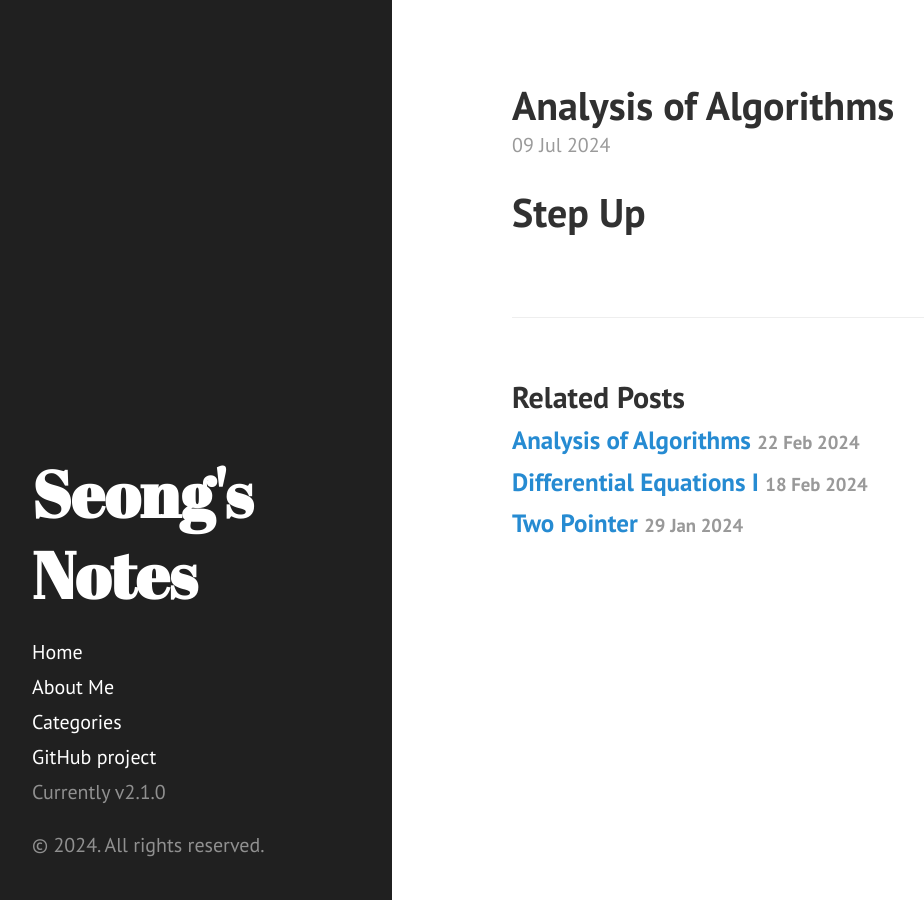
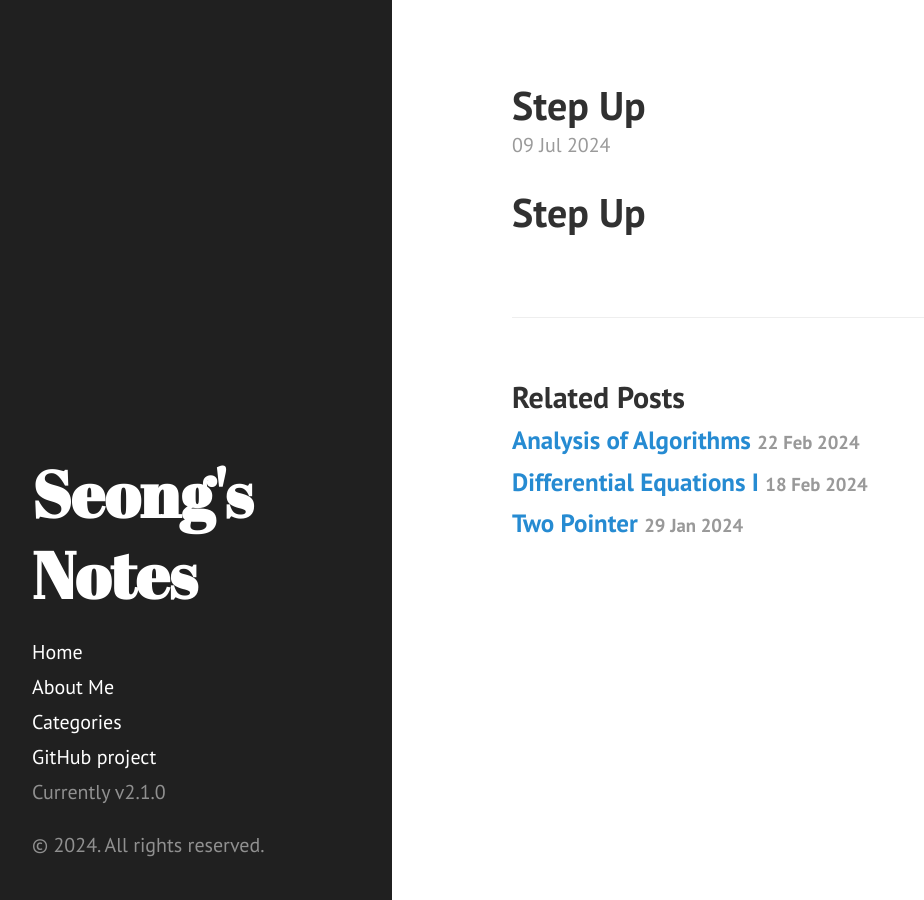
Before and after one commit to GwangseongCho/GwangseongCho.github.io, a Jekyll site: the page built from _posts/2024-07-09-Step Up.md, in a window 1280 px wide. Shown: the whole page, without its empty margins (8-932 px from the left). Built offline with Jekyll 4.4.1, drawn with Linux system fonts in a browser that asks for light colours.

Commit message:
Update 2024-07-09-Step Up.md

```diff
--- a/_posts/2024-07-09-Step Up.md
+++ b/_posts/2024-07-09-Step Up.md
@@ -1,6 +1,6 @@
 ---
 layout: post
-title: Analysis of Algorithms
+title: Step Up
 category: Step Up
 ---
 
```
